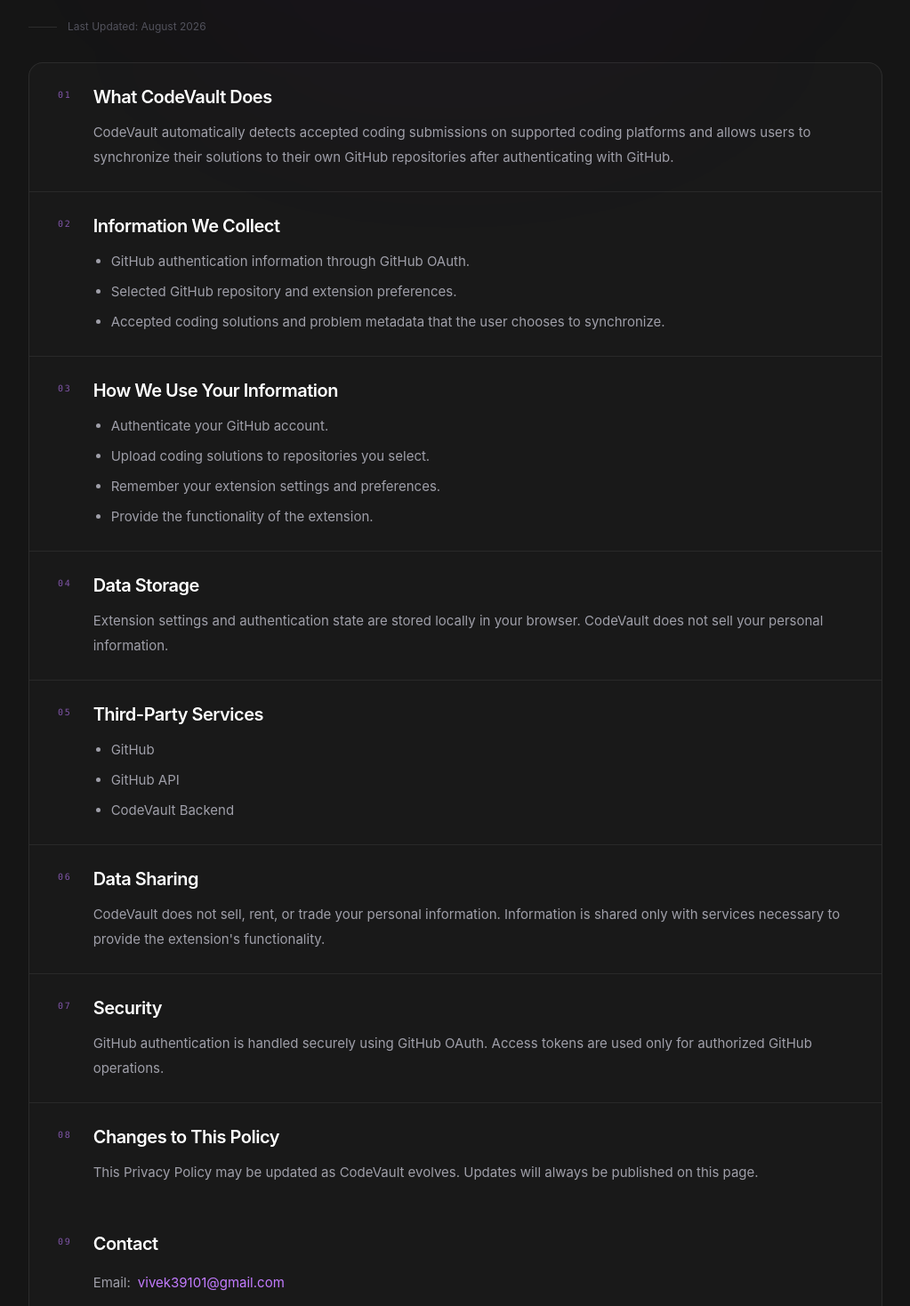
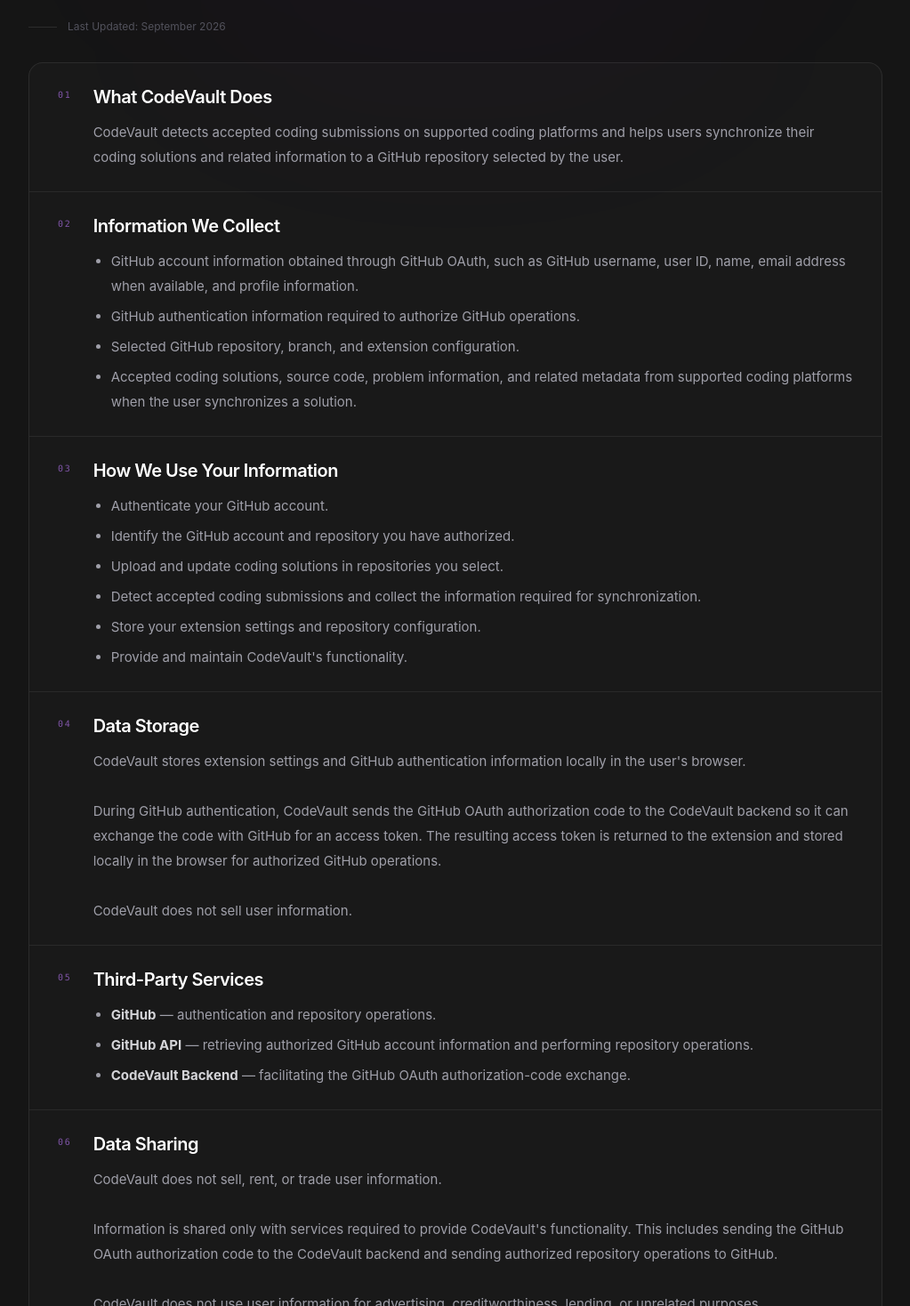
Before and after one commit to vivekkushwahaofficial/CodeVault-Website, a React (Vite) app: page /privacy in a window 1280 px wide. Shown: the part 302-1770 px from the top of the page at 89% size, without its empty margins (128-1151 px from the left). Built offline with nearby package versions, Linux system fonts and the light colour scheme.

Commit message:
docs: update privacy policy

```diff
--- a/package.json
+++ b/package.json
@@ -29,5 +29,6 @@
     "oxlint": "^1.75.0",
     "typescript": "~6.0.2",
     "vite": "^8.2.0"
-  }
+  },
+  "packageManager": "pnpm@10.26.2+sha512.0e308ff2005fc7410366f154f625f6631ab2b16b1d2e70238444dd6ae9d630a8482d92a451144debc492416896ed16f7b114a86ec68b8404b2443869e68ffda6"
 }
--- a/src/pages/Privacy.tsx
+++ b/src/pages/Privacy.tsx
@@ -18,10 +18,9 @@
     title: "What CodeVault Does",
     content: (
       <p>
-        CodeVault automatically detects accepted coding submissions on
-        supported coding platforms and allows users to synchronize their
-        solutions to their own GitHub repositories after authenticating
-        with GitHub.
+        CodeVault detects accepted coding submissions on supported coding
+        platforms and helps users synchronize their coding solutions and related
+        information to a GitHub repository selected by the user.
       </p>
     ),
   },
@@ -31,16 +30,24 @@
     content: (
       <ul className="list-disc space-y-1.5 pl-5">
         <li>
-          GitHub authentication information through GitHub OAuth.
+          GitHub account information obtained through GitHub OAuth, such as
+          GitHub username, user ID, name, email address when available, and
+          profile information.
         </li>
 
         <li>
-          Selected GitHub repository and extension preferences.
+          GitHub authentication information required to authorize GitHub
+          operations.
         </li>
 
         <li>
-          Accepted coding solutions and problem metadata that the user
-          chooses to synchronize.
+          Selected GitHub repository, branch, and extension configuration.
+        </li>
+
+        <li>
+          Accepted coding solutions, source code, problem information, and
+          related metadata from supported coding platforms when the user
+          synchronizes a solution.
         </li>
       </ul>
     ),
@@ -52,17 +59,18 @@
       <ul className="list-disc space-y-1.5 pl-5">
         <li>Authenticate your GitHub account.</li>
 
+        <li>Identify the GitHub account and repository you have authorized.</li>
+
+        <li>Upload and update coding solutions in repositories you select.</li>
+
         <li>
-          Upload coding solutions to repositories you select.
+          Detect accepted coding submissions and collect the information
+          required for synchronization.
         </li>
 
-        <li>
-          Remember your extension settings and preferences.
-        </li>
+        <li>Store your extension settings and repository configuration.</li>
 
-        <li>
-          Provide the functionality of the extension.
-        </li>
+        <li>Provide and maintain CodeVault&apos;s functionality.</li>
       </ul>
     ),
   },
@@ -71,8 +79,18 @@
     title: "Data Storage",
     content: (
       <p>
-        Extension settings and authentication state are stored locally in
-        your browser. CodeVault does not sell your personal information.
+        CodeVault stores extension settings and GitHub authentication
+        information locally in the user&apos;s browser.
+        <br />
+        <br />
+        During GitHub authentication, CodeVault sends the GitHub OAuth
+        authorization code to the CodeVault backend so it can exchange the code
+        with GitHub for an access token. The resulting access token is returned
+        to the extension and stored locally in the browser for authorized GitHub
+        operations.
+        <br />
+        <br />
+        CodeVault does not sell user information.
       </p>
     ),
   },
@@ -81,9 +99,21 @@
     title: "Third-Party Services",
     content: (
       <ul className="list-disc space-y-1.5 pl-5">
-        <li>GitHub</li>
-        <li>GitHub API</li>
-        <li>CodeVault Backend</li>
+        <li>
+          <strong className="text-zinc-300">GitHub</strong> — authentication and
+          repository operations.
+        </li>
+
+        <li>
+          <strong className="text-zinc-300">GitHub API</strong> — retrieving
+          authorized GitHub account information and performing repository
+          operations.
+        </li>
+
+        <li>
+          <strong className="text-zinc-300">CodeVault Backend</strong> —
+          facilitating the GitHub OAuth authorization-code exchange.
+        </li>
       </ul>
     ),
   },
@@ -92,9 +122,17 @@
     title: "Data Sharing",
     content: (
       <p>
-        CodeVault does not sell, rent, or trade your personal information.
-        Information is shared only with services necessary to provide the
-        extension&apos;s functionality.
+        CodeVault does not sell, rent, or trade user information.
+        <br />
+        <br />
+        Information is shared only with services required to provide
+        CodeVault&apos;s functionality. This includes sending the GitHub OAuth
+        authorization code to the CodeVault backend and sending authorized
+        repository operations to GitHub.
+        <br />
+        <br />
+        CodeVault does not use user information for advertising,
+        creditworthiness, lending, or unrelated purposes.
       </p>
     ),
   },
@@ -103,25 +141,46 @@
     title: "Security",
     content: (
       <p>
-        GitHub authentication is handled securely using GitHub OAuth.
-        Access tokens are used only for authorized GitHub operations.
+        CodeVault uses GitHub OAuth for authentication. The GitHub OAuth
+        authorization code is exchanged through the CodeVault backend, and the
+        resulting access token is stored locally in the user&apos;s browser and
+        used for authorized GitHub operations.
+        <br />
+        <br />
+        CodeVault does not intentionally collect or store GitHub passwords.
       </p>
     ),
   },
   {
     number: "08",
+    title: "Data Retention and Removal",
+    content: (
+      <p>
+        GitHub authentication information and repository configuration remain in
+        the user&apos;s browser until the user disconnects GitHub or clears the
+        extension&apos;s stored data.
+        <br />
+        <br />
+        Users can revoke CodeVault&apos;s GitHub authorization through their
+        GitHub account settings. Removing the extension also removes its locally
+        stored extension data according to the browser&apos;s extension-data
+        handling.
+      </p>
+    ),
+  },
+  {
+    number: "09",
     title: "Changes to This Policy",
     content: (
       <p>
-        This Privacy Policy may be updated as CodeVault evolves. Updates
-        will always be published on this page.
+        This Privacy Policy may be updated as CodeVault evolves. Any updates
+        will be published on this page.
       </p>
     ),
   },
 ];
 
-const GITHUB_URL =
-  "https://github.com/vivekkushwahaofficial/CodeVault";
+const GITHUB_URL = "https://github.com/vivekkushwahaofficial/CodeVault";
 
 const RELEASE_URL =
   "https://github.com/vivekkushwahaofficial/CodeVault/releases/latest";
@@ -251,7 +310,6 @@
               "
             >
               Privacy
-
               <span
                 aria-hidden="true"
                 className="
@@ -389,10 +447,7 @@
               md:hidden
             "
           >
-            <nav
-              className="flex flex-col p-2"
-              aria-label="Mobile navigation"
-            >
+            <nav className="flex flex-col p-2" aria-label="Mobile navigation">
               <a
                 href="/#features"
                 onClick={closeMenu}
@@ -482,9 +537,7 @@
                 "
               >
                 <Download size={16} />
-
                 Download Extension
-
                 <ArrowUpRight size={15} />
               </a>
             </nav>
@@ -592,7 +645,7 @@
             >
               <span className="h-px w-8 bg-white/10" />
 
-              <span>Last Updated: August 2026</span>
+              <span>Last Updated: September 2026</span>
             </div>
           </div>
 
@@ -669,7 +722,7 @@
             ))}
 
             {/* =================================================
-                CONTACT — 09
+                CONTACT — 10
             ================================================== */}
 
             <section className="px-5 py-6 sm:px-7 sm:py-7 lg:px-8">
@@ -687,7 +740,7 @@
                     text-purple-400/60
                   "
                 >
-                  09
+                  10
                 </span>
 
                 {/* Content */}
@@ -752,11 +805,7 @@
                         "
                       >
                         code-vault-website.vercel.app
-
-                        <ExternalLink
-                          size={13}
-                          aria-hidden="true"
-                        />
+                        <ExternalLink size={13} aria-hidden="true" />
                       </a>
                     </div>
                   </div>
@@ -818,10 +867,7 @@
                 focus-visible:ring-purple-400/60
               "
             >
-              <FaGithub
-                size={15}
-                aria-hidden="true"
-              />
+              <FaGithub size={15} aria-hidden="true" />
 
               <span>View GitHub</span>
 
```
